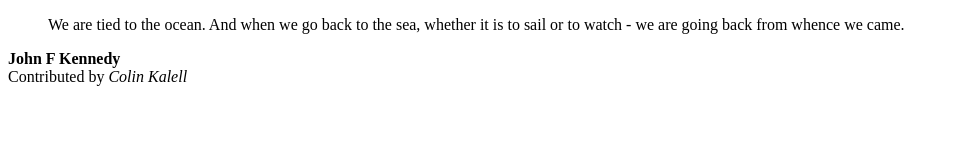
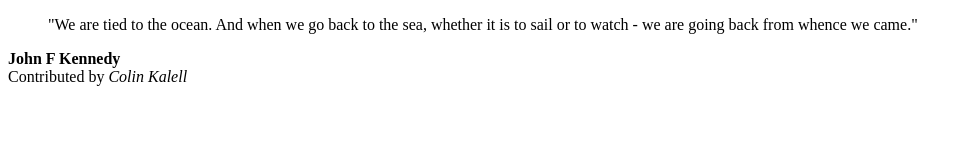
Before and after one commit to ColinKalell/colinkalell.github.io, a plain HTML site: page quote.html in a window 1280 px wide. Shown: the whole page, without its empty margins (0-972 px from the left). Drawn offline with Linux system fonts and the light colour scheme.

Commit message:
Update quote.html

```diff
--- a/quote.html
+++ b/quote.html
@@ -9,7 +9,7 @@
  </head>
 
  <body>
-<blockquote cite="https://www.brainyquote.com/quotes/john_f_kennedy_151955"> We are tied to the ocean. And when we go back to the sea, whether it is to sail or to watch - we are going back from whence we came.</blockquote>
+<blockquote cite="https://www.brainyquote.com/quotes/john_f_kennedy_151955"> "We are tied to the ocean. And when we go back to the sea, whether it is to sail or to watch - we are going back from whence we came."</blockquote>
 <div> <strong> John F Kennedy </strong><br>
 Contributed by <em>Colin Kalell</em> <div>
  </body>
```
